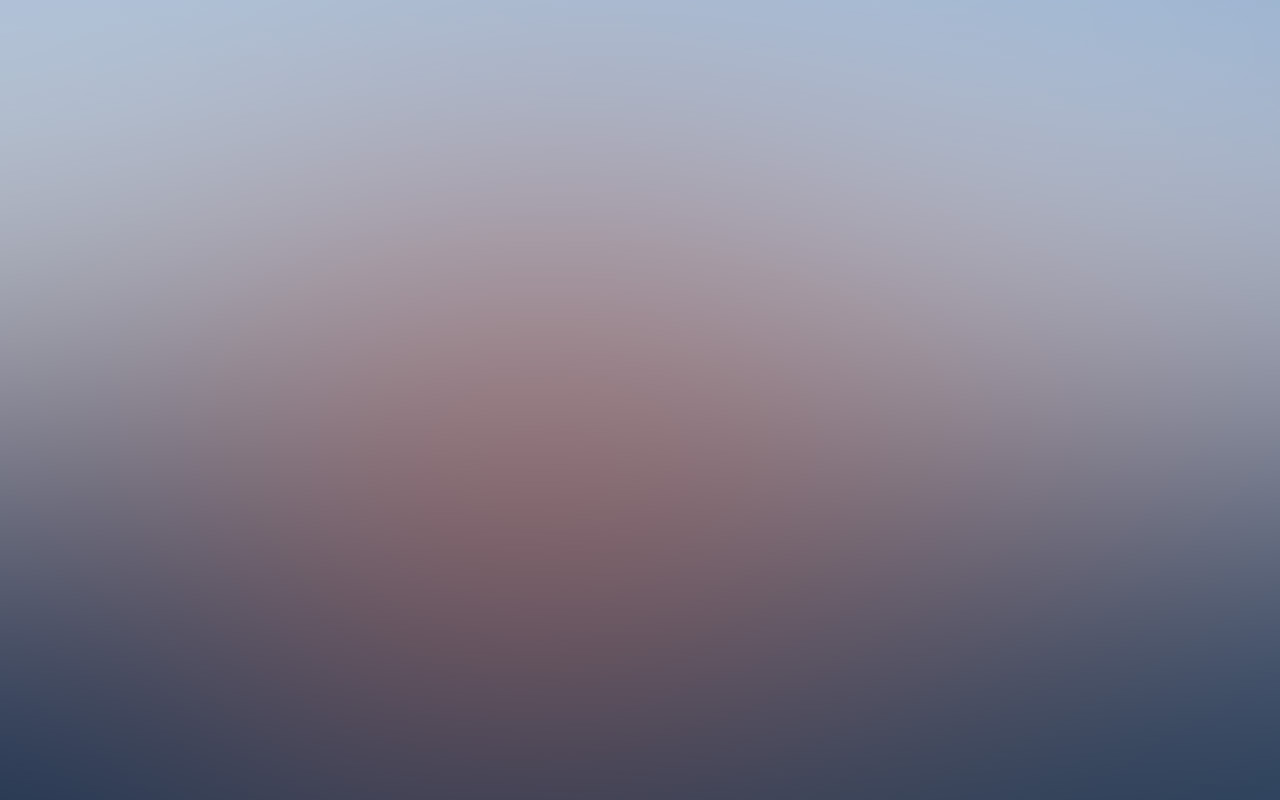
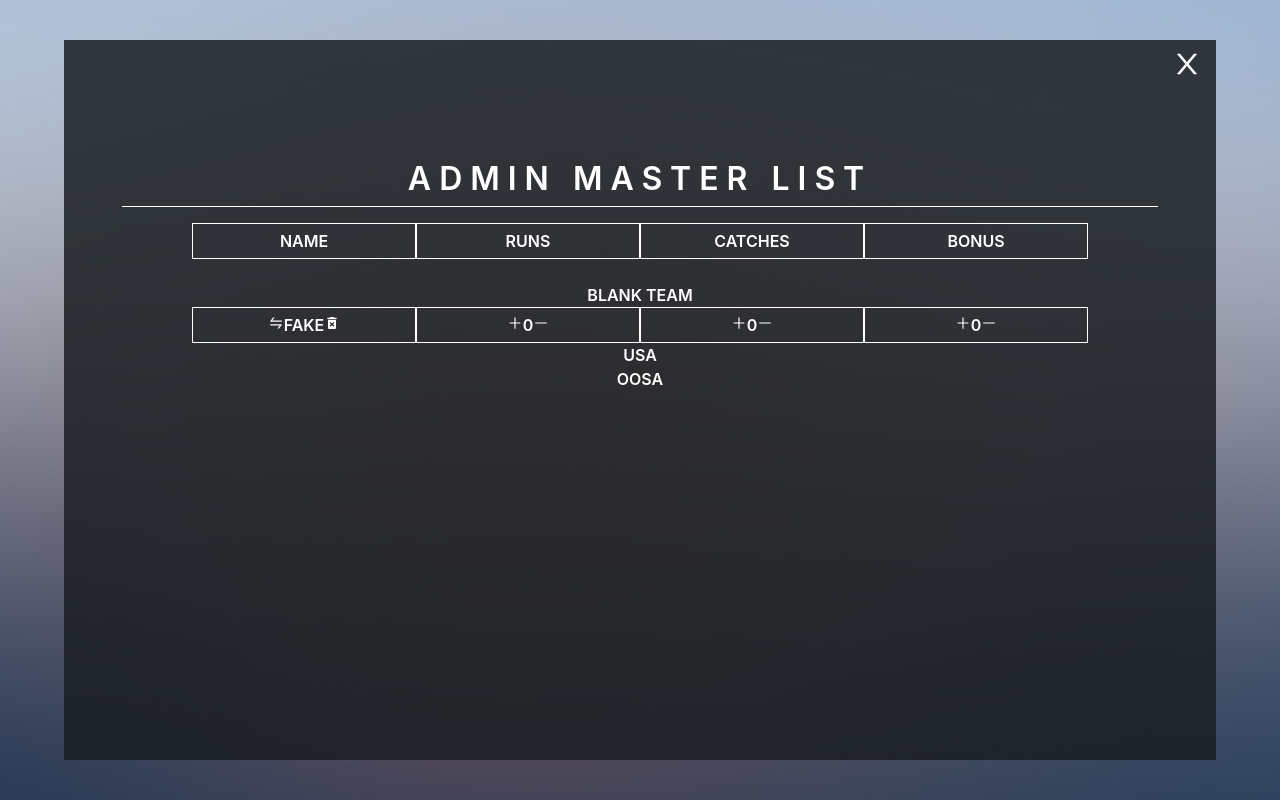
Before and after one commit to 3Dook/kickball, a React (Create React App) app in the folder client/: page /dddMaster in a window 1280 px wide. Before the commit this address had no page. Built offline with nearby package versions, Linux system fonts and the light colour scheme; no server answers.

Commit message:
finish team roster and added admin features to add to player's score

```diff
--- a/client/package.json
+++ b/client/package.json
@@ -6,6 +6,7 @@
     "@testing-library/jest-dom": "^5.16.4",
     "@testing-library/react": "^13.3.0",
     "@testing-library/user-event": "^13.5.0",
+    "axios": "^0.27.2",
     "react": "^18.1.0",
     "react-dom": "^18.1.0",
     "react-icons": "^4.4.0",
--- a/client/src/App.css
+++ b/client/src/App.css
@@ -8,6 +8,15 @@
     align-items: center;
 
 
+}
+
+a {
+  color: #fff;
+  text-decoration: none;
+}
+
+a:hover {
+   color: #00F
 }
 
 .App-logo {
--- a/client/src/App.js
+++ b/client/src/App.js
@@ -4,6 +4,8 @@ import PlayersList from './components/players';
 import Header from './components/header';
 import SignUp from './components/signup';
 import Score from './components/score';
+import Team from './components/team';
+import Admin from './components/admin';
 
 import image from "./img/background.jpg";
 
@@ -24,6 +26,10 @@ function App() {
         <Route path='/' element={<Header/>} />
         <Route path='/signup' element={<SignUp/>} />
         <Route path='/score' element={<Score/>} />
+        <Route path='/dddMaster' element={<Admin/>} />
+        <Route path='/roster/usa' element={<Team teamName="usa"/>} />
+        <Route path='/roster/oosa' element={<Team teamName="oosa"/>} />
+
       </Routes>
     </Router>
 
--- /dev/null
+++ b/client/src/components/admin.js
@@ -0,0 +1,156 @@
+import React, {useEffect, useState } from "react";
+import { Link } from 'react-router-dom';
+import { IconContext } from "react-icons";
+import {AiOutlineClose, AiOutlinePlus, AiOutlineMinus, AiOutlineSwap} from 'react-icons/ai';
+import {MdDeleteForever} from 'react-icons/md';
+import './team.css'
+import axios from 'axios';
+
+
+const domain = "http://localhost:5001/api";
+
+
+const Admin = (props) => {
+    const [ players,setPlayers ] = useState([{name: "Fake", record: [0,0,0], team:"", _id:0}])
+
+
+
+    const getPlayers = async () =>{
+        try{
+            const response = await fetch(domain)
+            const jsonData = await response.json()
+            console.log(jsonData.players[0]._id)
+            setPlayers(jsonData.players)
+        } catch(error){
+            console.log(error.message);
+        }
+    };
+
+
+    const handleDelete = (id) =>{
+        axios.delete(domain+'/'+ id)
+        .then(res => {
+            console.log(res.data)
+            window.location.reload(false);
+        })
+        .catch(err => {
+            console.log(err)
+        })
+    }
+
+    const handleScoreChange = (id, record, pos, delta) => {
+        record[pos] += delta;
+
+        axios.request({
+            method: "PUT",
+            url: domain + '/' + id,
+            data: {
+                record: record,
+            },
+            headers: {}
+        })
+        .then(res => {
+            console.log(res.data)
+            window.location.reload(false);
+        })
+        .catch(err => {
+            console.log(err)
+        })
+    }
+
+    const handleTeamName = (id, teamName) => {
+
+    }
+
+    const randomizeTeam = () => {
+        // get number of team in each first, then iterate through and find
+        // any non-team members, Will start with lowest number first till balance, then go from there.
+    }
+
+
+    useEffect(()=>{
+        getPlayers();
+    }, [])
+
+    return (
+        <div className="popOutContainer">
+
+            <div className="close">
+                <IconContext.Provider value={{ color: "#ffffff", size: "2em" }}>
+                        <Link to={'/score'}>
+                            <AiOutlineClose />
+                        </Link>
+                </IconContext.Provider>
+            </div>
+            <h1>
+                ADMIN MASTER LIST
+            </h1>
+            <div className="roster">
+                <div className="rosterTable">
+                    <div className="rosterRow">
+                        <div>name</div>
+                        <div>Runs</div>
+                        <div>Catches</div>
+                        <div>Bonus</div>
+                    </div>
+                    <br></br>
+                    <div>
+                        BLANK TEAM
+                    </div>
+                    {
+                    players.map((element, key)=>{
+                        if (element.team == ""){
+                            return (
+                                <div key={key} className="rosterRow">
+                                    <div>
+                                        <AiOutlineSwap />
+                                        {element.name}
+                                        <MdDeleteForever onClick={()=>handleDelete(element._id)}/>
+
+                                    </div>
+                                    <div>
+                                    <AiOutlinePlus
+                                    onClick={()=>handleScoreChange(element._id, element.record, 0, 1)}
+                                    />
+                                    {element.record[0]}
+                                    <AiOutlineMinus
+                                    onClick={()=>handleScoreChange(element._id, element.record, 0, -1)}
+                                    />
+                                    </div>
+                                    <div>
+                                    <AiOutlinePlus
+                                    onClick={()=>handleScoreChange(element._id, element.record, 1, 1)}
+                                    />
+                                    {element.record[1]}
+                                    <AiOutlineMinus
+                                    onClick={()=>handleScoreChange(element._id, element.record, 1, -1)}
+                                    />
+                                    </div>
+                                    <div>
+                                    <AiOutlinePlus
+                                    onClick={()=>handleScoreChange(element._id, element.record, 2, 1)}
+                                    />
+                                    {element.record[2]}
+                                    <AiOutlineMinus
+                                    onClick={()=>handleScoreChange(element._id, element.record, 2, -1)}
+                                    />
+                                    </div>
+                                </div>
+                            )
+                        }
+                    })
+
+                    }
+
+                    <div> USA</div>
+                    <div> OOSA</div>
+                </div>
+
+            </div>
+
+        </div>
+
+    )
+}
+
+export default Admin;
--- a/client/src/components/navbar.js
+++ b/client/src/components/navbar.js
@@ -18,6 +18,10 @@ const sidebarData = [
 /*         icon: < IoHammerOutline />, */
         cName: 'nav-text'
     },
+    {
+        title: 'adminDELETE',
+        path: '/dddMaster'
+    }
 ]
 
 
--- a/client/src/components/score.css
+++ b/client/src/components/score.css
@@ -15,6 +15,14 @@
     border-bottom: 1px solid #ffffff;
     padding-bottom: 3px;
 }
-
+.versusScore{
+    height: 60%;
+    display: flex;
+    justify-content: center;
+    align-items: center;
+}
+.versusScore h1{
+    border-bottom: none;
+}
 
 /* overflow-y: scroll; */
--- a/client/src/components/score.js
+++ b/client/src/components/score.js
@@ -11,6 +11,8 @@ const Score = () => {
     const [usa, setUsa] = useState(0);
     const [oosa, setOosa] = useState(0);
     const [playerList, setPlayerList] = useState({})
+
+
 
     return (
         <div className="scoreContainer">
@@ -26,13 +28,19 @@ const Score = () => {
                 SCORE
             </h1>
             <div className="versusScore">
-                <h1>
+                <Link to={'/roster/usa'}>
+                    <h1>
+                    USA: {usa}
+                    </h1>
+                </Link>
 
-                OOSA: {oosa} || USA: {usa}
-                </h1>
-            </div>
-            <div Player Container>
+                vs
 
+                <Link to={'/roster/oosa'}>
+                    <h1>
+                    OOSA: {oosa}
+                    </h1>
+                </Link>
             </div>
         </div>
 
--- /dev/null
+++ b/client/src/components/team.css
@@ -0,0 +1,56 @@
+
+.popOutContainer{
+    background-color: rgba(27, 31, 34, 0.85);
+    color: #ffffff;
+    height: 90vh;
+    width: 90%;
+}
+
+.popOutContainer  h1 {
+    font-weight: 600;
+    line-height: 1.5;
+    margin: 0 5% 1rem 5%;
+    margin-top: 10%;
+    text-transform: uppercase;
+    letter-spacing: 0.5rem;
+    border-bottom: 1px solid #ffffff;
+    padding-bottom: 3px;
+}
+
+.roster {
+    overflow-y: scroll;
+    display: flex;
+    justify-content: center;
+    align-items: center;
+}
+
+.rosterTable {
+/*     font-weight: 600;
+    line-height: 1.5;
+    margin: 0 5% 1rem 5%;
+    text-transform: uppercase;
+    letter-spacing: 0.5rem; */
+    font-weight: 600;
+    line-height: 1.5;
+    text-transform: uppercase;
+    display: flex;
+    flex-direction: column;
+    justify-content: center;
+    align-items: center;
+/*     display: grid;
+    grid-template-columns: repeat(4, 1fr); */
+}
+
+.rosterRow {
+/*     display: inline-flex;
+    justify-content: center;
+    align-items: center; */
+    display: grid;
+    grid-template-columns: repeat(4, 1fr);
+    width: 70vw;
+}
+
+.rosterRow div{
+    border: 1px solid #ffffff;
+    padding: 5px;
+}
--- /dev/null
+++ b/client/src/components/team.js
@@ -0,0 +1,73 @@
+import React, {useEffect, useState } from "react";
+import { Link } from 'react-router-dom';
+import { IconContext } from "react-icons";
+import {AiOutlineClose} from 'react-icons/ai';
+import './team.css'
+const domain = "http://localhost:5001/api";
+
+
+const Team = (props) => {
+    const [ players,setPlayers ] = useState([{name: "Fake", record: [0,0,0], team:""}])
+
+
+
+    const getPlayers = async () =>{
+        try{
+            const response = await fetch(domain)
+            const jsonData = await response.json()
+
+            setPlayers(jsonData.players)
+        } catch(error){
+            console.log(error.message);
+        }
+    };
+
+    useEffect(()=>{
+        getPlayers();
+    }, [])
+
+    return (
+        <div className="popOutContainer">
+
+            <div className="close">
+                <IconContext.Provider value={{ color: "#ffffff", size: "2em" }}>
+                        <Link to={'/score'}>
+                            <AiOutlineClose />
+                        </Link>
+                </IconContext.Provider>
+            </div>
+            <h1>
+                {props.teamName}
+            </h1>
+            <div className="roster">
+                <div className="rosterTable">
+                    <div className="rosterRow">
+                        <div>name</div>
+                        <div>Runs</div>
+                        <div>Catches</div>
+                        <div>Bonus</div>
+                    </div>
+                    <br></br>
+                    {
+                    players.map((element, key)=>{
+                        return (
+                            <div key={key} className="rosterRow">
+                                <div>{element.name}</div>
+                                <div>{element.record[0]}</div>
+                                <div>{element.record[1]}</div>
+                                <div>{element.record[2]}</div>
+                            </div>
+                        )
+                    })
+
+                    }
+                </div>
+
+            </div>
+
+        </div>
+
+    )
+}
+
+export default Team;
```
Also changed, not shown: 2 other files (tests, documents, lock files or other folders).
